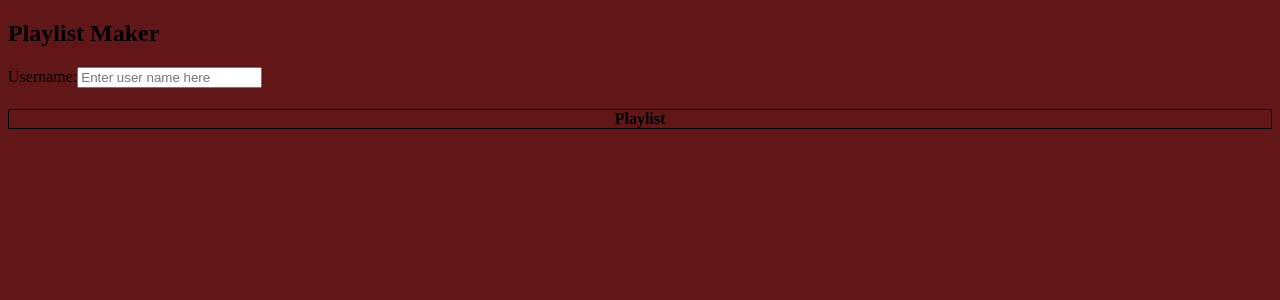
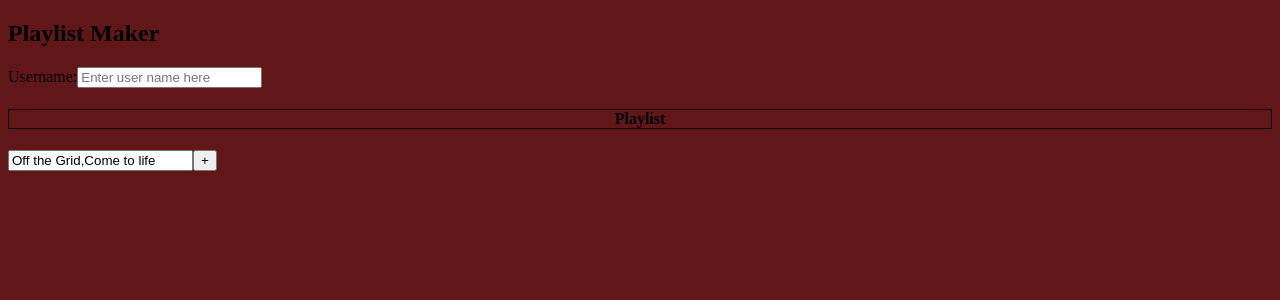
Before and after one commit to ywakili18/Playlist-Maker, a React (Create React App) app in the folder client/: page /home in a window 1280 px wide. Shown: the top 300 px of the page. Built offline with nearby package versions, Linux system fonts and the light colour scheme.

Commit message:
Built AddSong component, added to home.js, only with form

```diff
--- /dev/null
+++ b/client/src/components/AddSong.js
@@ -0,0 +1,18 @@
+import React, { useState } from 'react'
+const AddSong = () => {
+  const [song, setSong] = useState(['Off the Grid', 'Come to life'])
+  return (
+    <form>
+      <input
+        type="text"
+        placeholder="Add Song"
+        onChange={(e) => {
+          setSong(e.target.value)
+        }}
+        value={song}
+      ></input>
+      <button>+</button>
+    </form>
+  )
+}
+export default AddSong
--- a/client/src/pages/Home.js
+++ b/client/src/pages/Home.js
@@ -1,7 +1,17 @@
 import React from 'react'
 import PlaylistName from '../components/PlaylistName'
+import AddSong from '../components/AddSong'
 
 const Home = () => {
-  return <PlaylistName />
+  return (
+    <div>
+      <div className="playListNameContainer">
+        <PlaylistName />
+      </div>
+      <div className="addSongListContainer">
+        <AddSong songs={[]} />
+      </div>
+    </div>
+  )
 }
 export default Home
```
